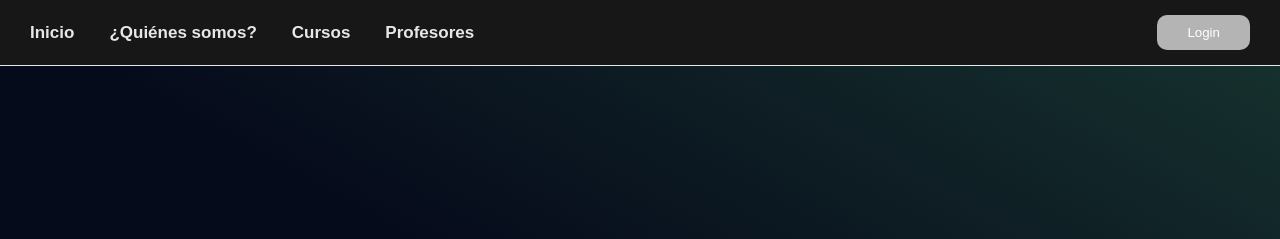
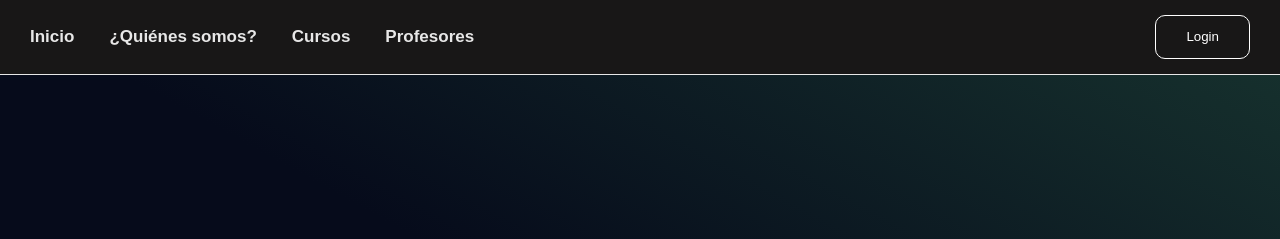
Before and after one commit to santisarmientoj/TCpage, a website with bundled scripts: page index.html in a window 1280 px wide. Shown: the top 239 px of the page. Built offline with nearby package versions, Linux system fonts and the light colour scheme.

Commit message:
Minor style changes

```diff
--- a/index.html
+++ b/index.html
@@ -17,7 +17,7 @@
       </ul>
     </nav>
 
-    <button class="login-btn" onclick="location.href='login.html'">Login</button>
+    <button class="login-btn" onclick="location.href='login.html'"><p>Login</p></button>
   </header>
 
   <!-- Contenido principal -->
--- a/style.css
+++ b/style.css
@@ -48,10 +48,10 @@ nav ul li a:hover {
 
 /* Botón de login */
 .login-btn {
-  background-color: #b4b4b4;
+  background-color: transparent;
   color: white;
-  border: none;
-  padding: 10px 30px;
+  border: 1px solid white;
+  padding: 0px 30px;
   border-radius: 10px;
   cursor: pointer;
 }
```
Also changed, not shown: cursos.html (+1 -1 lines), login.html (+1 -1 lines), profesores.html (+1 -1 lines), quienes.html (+1 -1 lines), register.html (+1 -1 lines).
